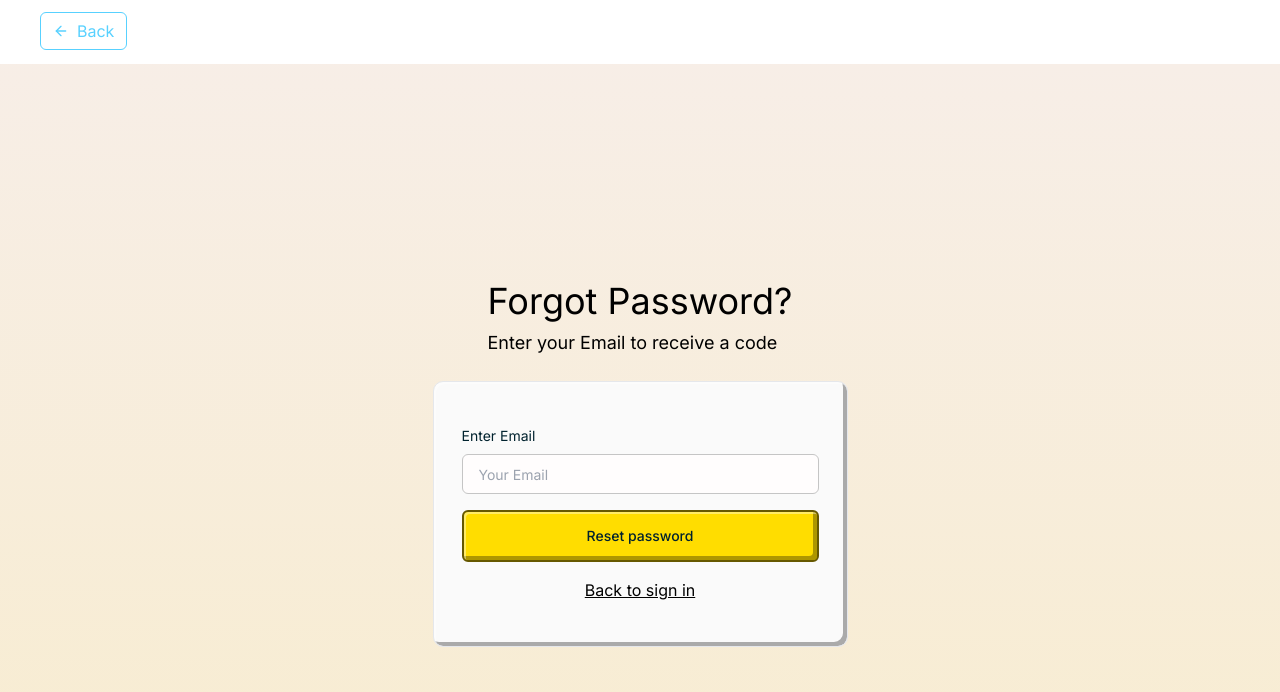
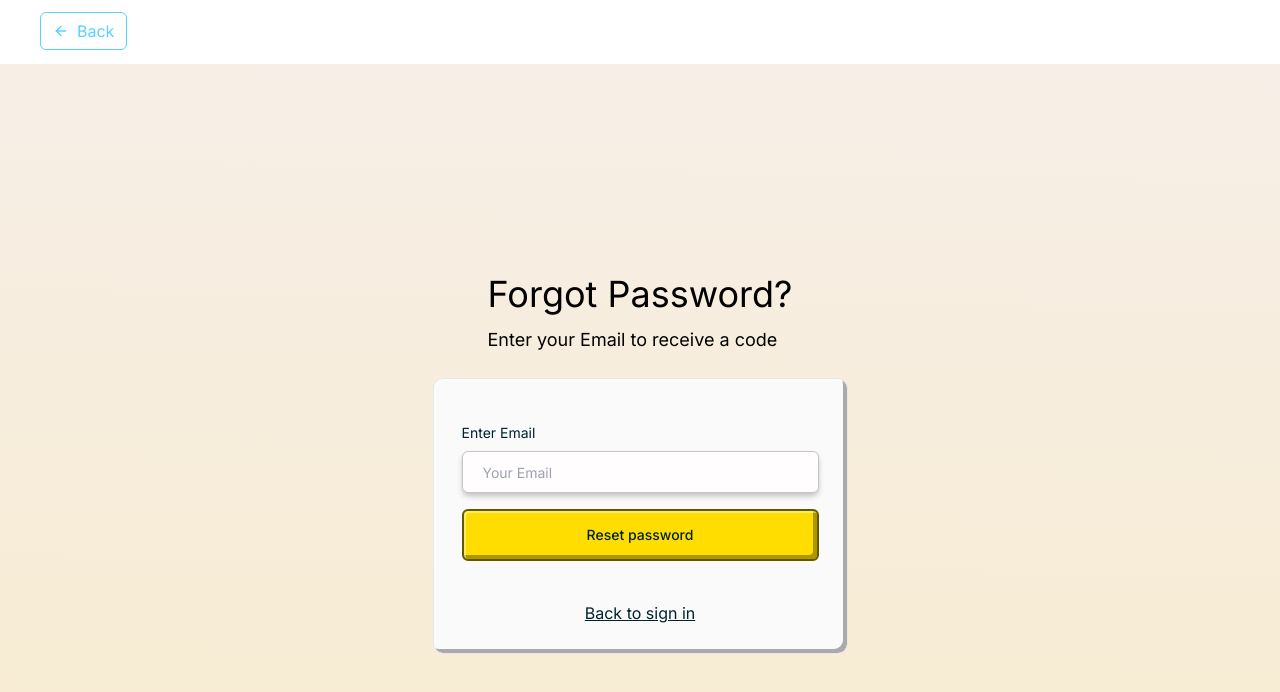
Before and after one commit to msgloriaedwin/STARLIGHT-TESTERS, a Next.js app: page /auth/forgot-password in a window 1280 px wide. Shown: the top 692 px of the page. Built offline with nearby package versions, Linux system fonts and the light colour scheme.

Commit message:
chore: minor css fixes to forgot password

```diff
--- a/app/(authentication)/auth/forgot-password/page.tsx
+++ b/app/(authentication)/auth/forgot-password/page.tsx
@@ -24,10 +24,10 @@ const ForgotPassword = () => {
     <ForgotPasswordNavbar/>
     <div className="bg-body flex flex-col h-screen justify-center items-center">
         <div className="mb-6">
-            <h3 className='text-2xl md:text-4xl mb-2'>Forgot Password?</h3>
+            <p className='text-2xl md:text-4xl mb-3'>Forgot Password?</p>
             <p className='text-sm md:text-lg'>Enter your Email to receive a code</p>
         </div>
-        <FormCard>
+        <FormCard size='lg'>
         <form onSubmit={handleSubmit} className='space-y-4'>
             <RBInput
               label='Enter Email'
@@ -35,12 +35,13 @@ const ForgotPassword = () => {
               type="email"
               value={email}
               onChange={(e) => setEmail(e.target.value)}
+              className='border border-[#C5C5C5] shadow-md shadow-[#C5C5C5] p-5'
             />
             <CustomButton size={"lg"} className='w-full p-6' type='submit'>
               Reset password
             </CustomButton>
           </form>
-            <Link href={'/auth/login'} className='underline flex justify-center my-4'>Back to sign in</Link>
+            <Link href={'/auth/login'} className='text-[#00222E] underline flex justify-center mt-10'>Back to sign in</Link>
         </FormCard>
     </div>
     </>
```
